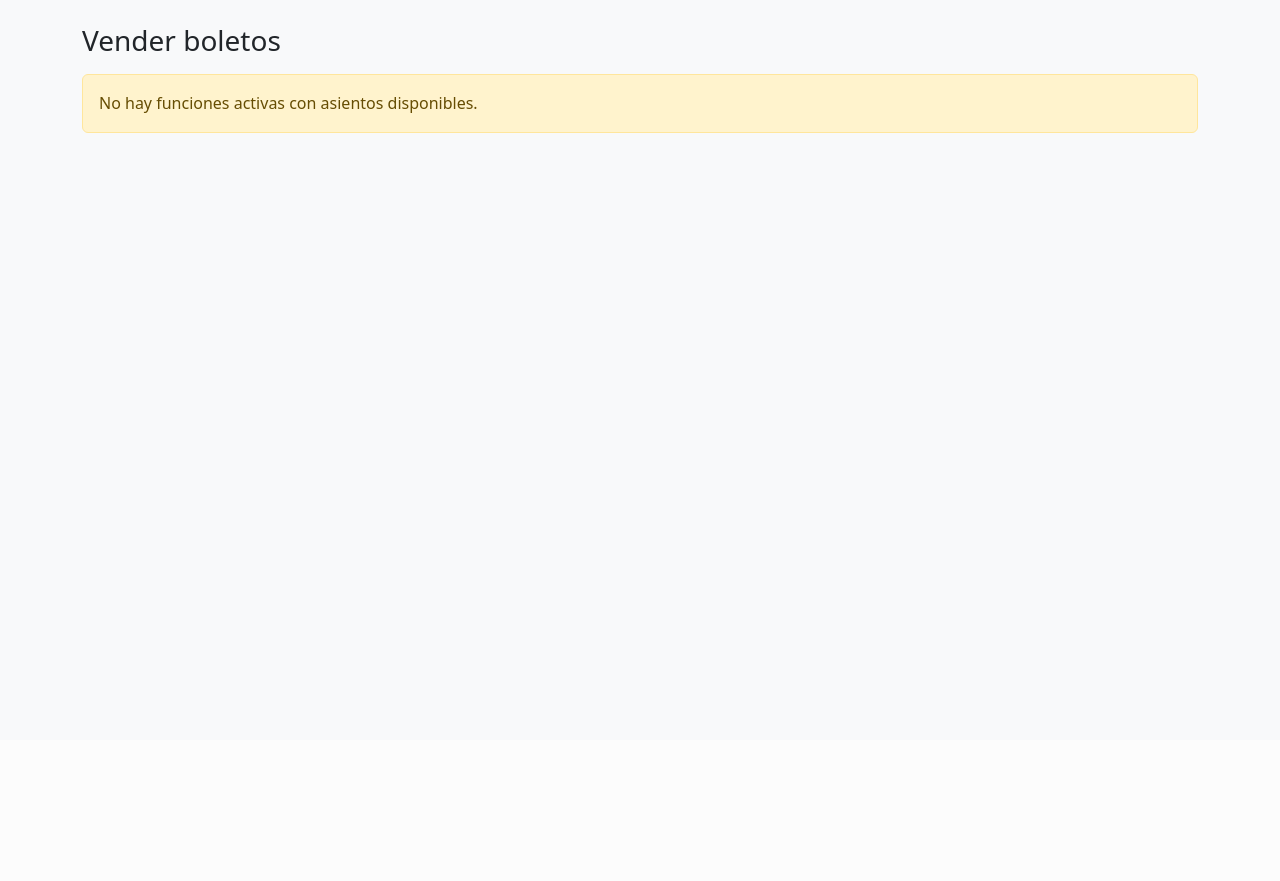
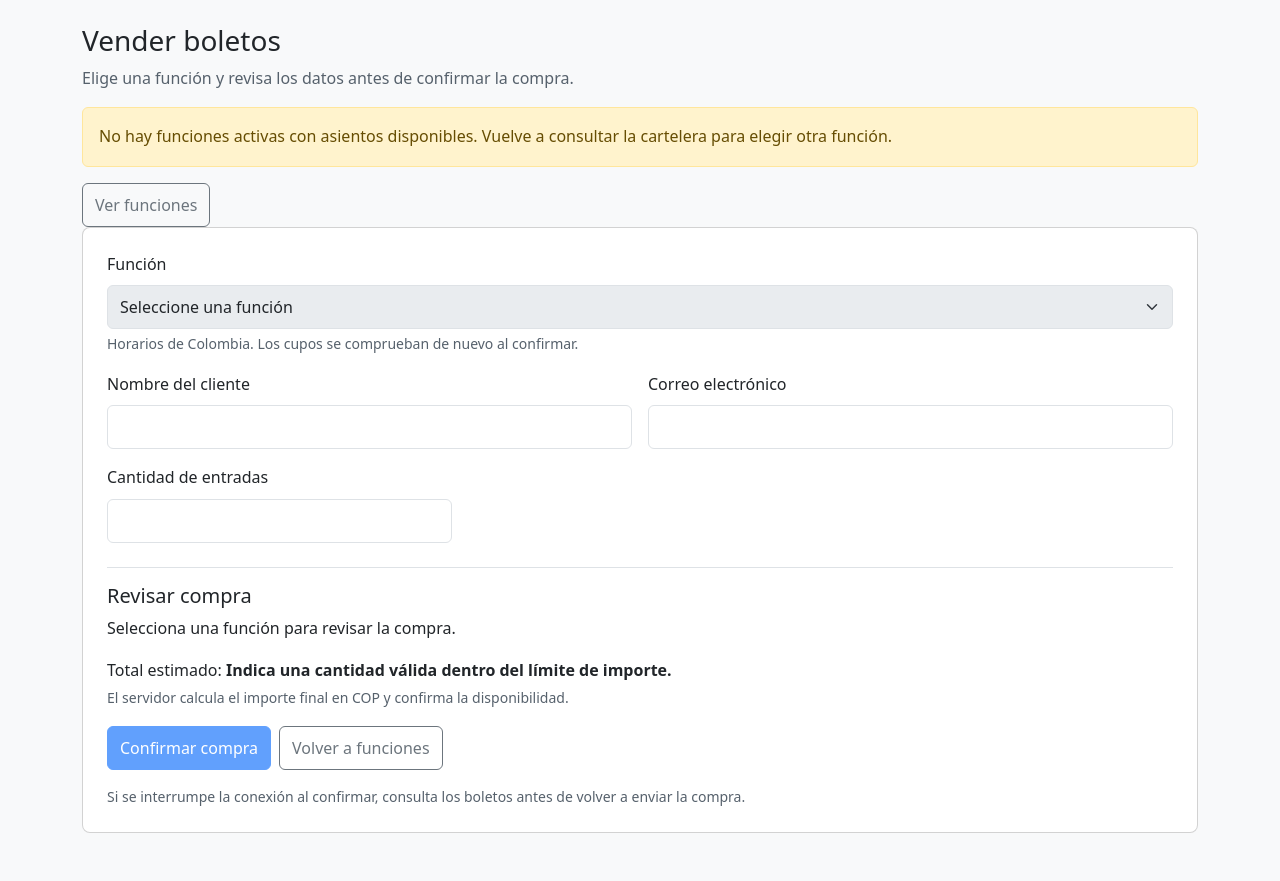
Before and after one commit to LisandroVillegas/cinetickets, a Laravel app: page /ventas/crear in a window 1280 px wide. Shown: the part 60-941 px from the top of the page. Before the commit the page ends 193 px from the top, so only its background shows below. Run offline with Laravel 10, Linux system fonts and the light colour scheme; tables that the repository leaves empty hold one stand-in row (values such as "Sample post"); style sheets or scripts are compiled from the project's sources.

Commit message:
feat: conservar datos y revisar compra antes de vender

```diff
--- a/resources/views/ventas/create.blade.php
+++ b/resources/views/ventas/create.blade.php
@@ -1,81 +1,61 @@
 @extends('layouts.app')
-
 @section('titulo', 'Vender boletos')
-
+@php($camposFormulario = ['id_funcion', 'nombre_cliente', 'email_cliente', 'cantidad_entradas'])
 @section('contenido')
-    <h1 class="h3 mb-3">Vender boletos</h1>
-
+    <h1 class="h3 mb-2">Vender boletos</h1>
+    <p class="text-muted">Elige una función y revisa los datos antes de confirmar la compra.</p>
     @if ($funciones->isEmpty())
-        <div class="alert alert-warning">No hay funciones activas con asientos disponibles.</div>
-    @else
-        <form action="{{ route('ventas.store') }}" method="POST" class="card card-body">
+        <div class="alert alert-warning">No hay funciones activas con asientos disponibles. Vuelve a consultar la cartelera para elegir otra función.</div>
+        <a href="{{ route('funciones.index') }}" class="btn btn-outline-secondary">Ver funciones</a>
+    @endif
+        <form action="{{ route('ventas.store') }}" method="POST" class="card card-body" data-venta>
             @csrf
-
             <div class="row g-3">
                 <div class="col-12">
                     <label class="form-label" for="id_funcion">Función</label>
-                    <select class="form-select" id="id_funcion" name="id_funcion">
-                        <option value="">Seleccione una función</option>
+                    <select class="form-select @error('id_funcion') is-invalid @enderror" id="id_funcion" name="id_funcion" required @disabled($funciones->isEmpty())
+                            aria-describedby="id_funcion-ayuda id_funcion-error" @error('id_funcion') aria-invalid="true" @enderror>
+                        <option value="">{{ old('id_funcion') && !$funciones->contains('id_funcion', old('id_funcion')) ? 'La selección anterior ya no está disponible; elige otra función' : 'Seleccione una función' }}</option>
                         @foreach ($funciones as $f)
-                            <option value="{{ $f->id_funcion }}"
-                                    data-precio="{{ $f->precio_unitario }}"
+                            <option value="{{ $f->id_funcion }}" data-precio="{{ $f->precio_unitario }}" data-cupos="{{ $f->asientos_disponibles }}"
                                     @selected((string) old('id_funcion') === (string) $f->id_funcion)>
-                                {{ $f->titulo }} · {{ $f->sala }} · {{ $f->fecha_hora->format('d/m/Y H:i') }}
-                                · ${{ number_format($f->precio_unitario, 2) }}
-                                · {{ $f->asientos_disponibles }} disponibles
+                                {{ $f->titulo }} · {{ $f->sala }} · {{ $f->fecha_hora->format('d/m/Y H:i') }} · COP {{ number_format($f->precio_unitario, 2, ',', '.') }} · {{ $f->asientos_disponibles }} disponibles
                             </option>
                         @endforeach
                     </select>
+                    <p id="id_funcion-ayuda" class="form-text mb-0">Horarios de Colombia. Los cupos se comprueban de nuevo al confirmar.</p>
+                    <div id="id_funcion-error" class="invalid-feedback">@error('id_funcion') {{ $message }} @enderror</div>
                 </div>
-
                 <div class="col-md-6">
                     <label class="form-label" for="nombre_cliente">Nombre del cliente</label>
-                    <input type="text" class="form-control" id="nombre_cliente" name="nombre_cliente"
-                           value="{{ old('nombre_cliente') }}">
+                    <input type="text" class="form-control @error('nombre_cliente') is-invalid @enderror" id="nombre_cliente" name="nombre_cliente" autocomplete="name" required maxlength="100"
+                           value="{{ old('nombre_cliente') }}" aria-describedby="nombre_cliente-error" @error('nombre_cliente') aria-invalid="true" @enderror>
+                    <div id="nombre_cliente-error" class="invalid-feedback">@error('nombre_cliente') {{ $message }} @enderror</div>
                 </div>
-
                 <div class="col-md-6">
                     <label class="form-label" for="email_cliente">Correo electrónico</label>
-                    <input type="text" class="form-control" id="email_cliente" name="email_cliente"
-                           value="{{ old('email_cliente') }}">
+                    <input type="email" class="form-control @error('email_cliente') is-invalid @enderror" id="email_cliente" name="email_cliente" autocomplete="email" required maxlength="100"
+                           value="{{ old('email_cliente') }}" aria-describedby="email_cliente-error" @error('email_cliente') aria-invalid="true" @enderror>
+                    <div id="email_cliente-error" class="invalid-feedback">@error('email_cliente') {{ $message }} @enderror</div>
                 </div>
-
                 <div class="col-md-4">
                     <label class="form-label" for="cantidad_entradas">Cantidad de entradas</label>
-                    <input type="number" class="form-control" id="cantidad_entradas" name="cantidad_entradas"
-                           value="{{ old('cantidad_entradas') }}">
-                </div>
-
-                <div class="col-md-8 d-flex align-items-end">
-                    <p class="mb-2 fs-5">Total estimado: $<span id="total">0,00</span></p>
+                    <input type="number" min="1" step="1" class="form-control @error('cantidad_entradas') is-invalid @enderror" id="cantidad_entradas" name="cantidad_entradas" required
+                           value="{{ old('cantidad_entradas') }}" aria-describedby="cantidad_entradas-error" @error('cantidad_entradas') aria-invalid="true" @enderror>
+                    <div id="cantidad_entradas-error" class="invalid-feedback">@error('cantidad_entradas') {{ $message }} @enderror</div>
                 </div>
             </div>
-
-            <div class="mt-4">
-                <button type="submit" class="btn btn-primary">Confirmar compra</button>
-                <a href="{{ route('funciones.index') }}" class="btn btn-secondary">Volver a la cartelera</a>
+            <section class="mt-4 border-top pt-3" aria-labelledby="resumen-titulo">
+                <h2 class="h5" id="resumen-titulo">Revisar compra</h2>
+                <div data-resumen aria-live="polite" aria-atomic="true" class="mb-3">Revisa la función, la cantidad, el nombre y el correo antes de enviar.</div>
+                <p class="mb-1">Total estimado: <strong data-total>Se calcula con la cantidad indicada</strong></p>
+                <p class="text-muted small">El servidor calcula el importe final en COP y confirma la disponibilidad.</p>
+                <noscript><p>El precio por entrada aparece en la función. Revisa los campos; el importe final se mostrará después de guardar la venta.</p></noscript>
+            </section>
+            <div class="d-flex flex-wrap gap-2">
+                <button type="submit" class="btn btn-primary" @disabled($funciones->isEmpty())>Confirmar compra</button>
+                <a href="{{ route('funciones.index') }}" class="btn btn-outline-secondary">Volver a funciones</a>
             </div>
+            <p class="small text-muted mt-3 mb-0" data-envio role="status">Si se interrumpe la conexión al confirmar, consulta los boletos antes de volver a enviar la compra.</p>
         </form>
-
-        {{-- El total de la pantalla es solo una ayuda visual: el servidor lo vuelve a calcular. --}}
-        <script>
-            const funcion = document.getElementById('id_funcion');
-            const cantidad = document.getElementById('cantidad_entradas');
-            const total = document.getElementById('total');
-
-            function actualizarTotal() {
-                const opcion = funcion.options[funcion.selectedIndex];
-                const precio = parseFloat(opcion.dataset.precio || 0);
-                const entradas = parseInt(cantidad.value || 0, 10);
-                total.textContent = (precio * entradas).toLocaleString('es-CO', {
-                    minimumFractionDigits: 2,
-                    maximumFractionDigits: 2
-                });
-            }
-
-            funcion.addEventListener('change', actualizarTotal);
-            cantidad.addEventListener('input', actualizarTotal);
-            actualizarTotal();
-        </script>
-    @endif
 @endsection
```
